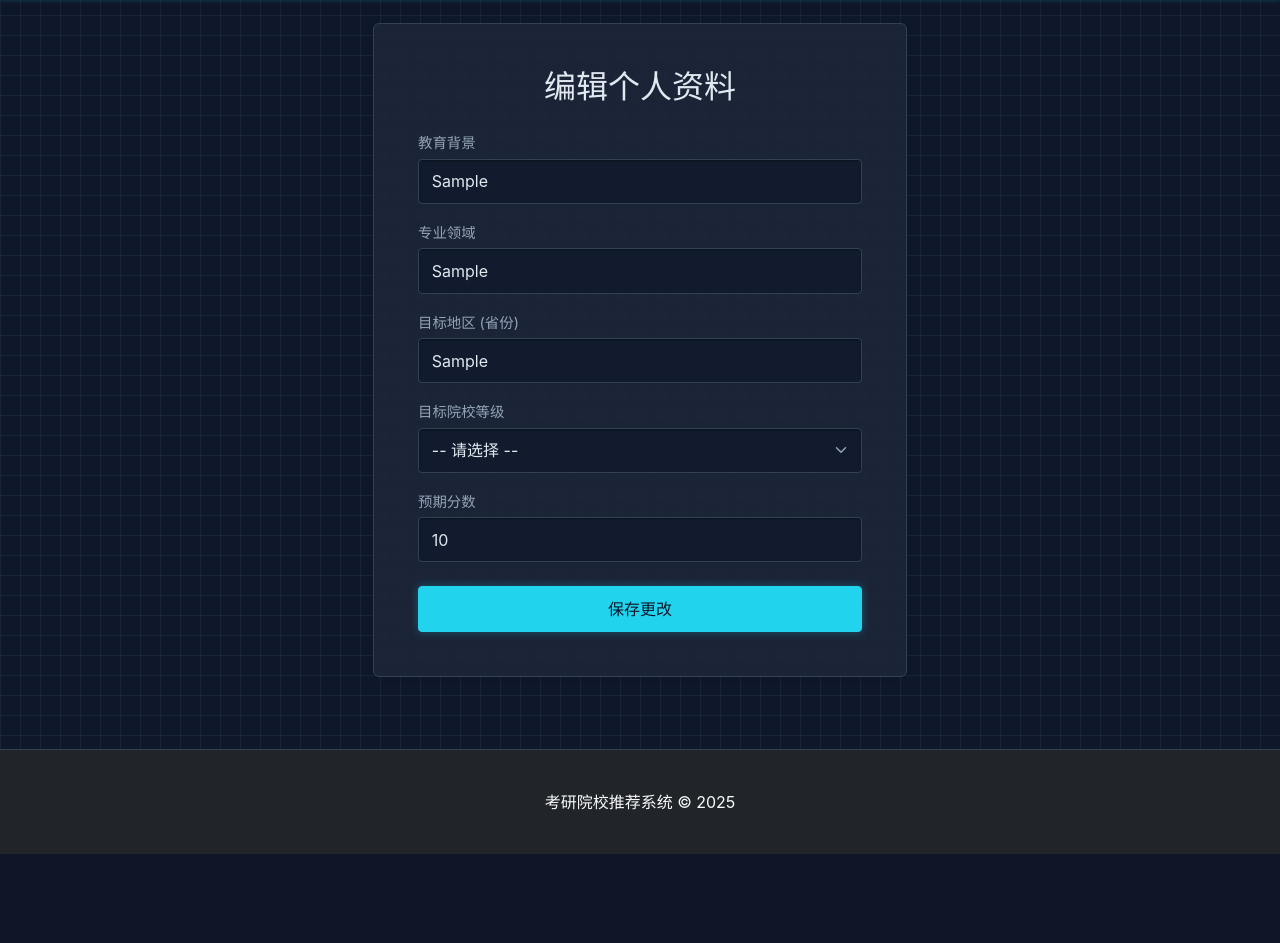
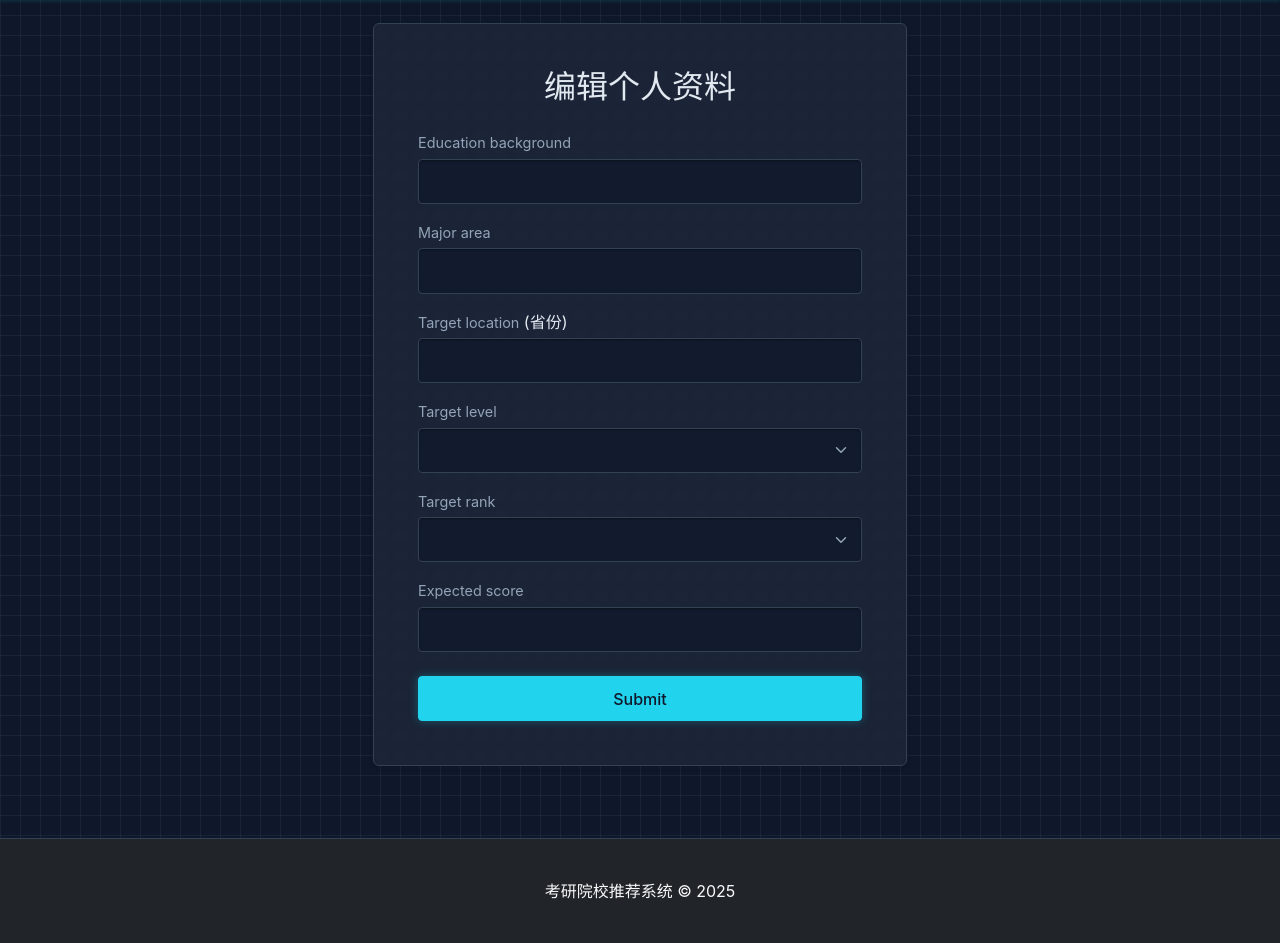
Before and after one commit to Fldicoahkiin/kaoyan_tuijian_system, a Python web app: template templates/profile.html in a window 1280 px wide. Shown: the part 105-1048 px from the top of the page. Before the commit the page ends 959 px from the top, so only its background shows below. Run offline with Jinja, Linux system fonts and the light colour scheme; the template is opened without the code that fills it: most values are stand-ins (such as "Sample title", 1, 10 or a date in 2020); form fields are guessed from the names that the template uses.

Commit message:
个人资料功能修复

```diff
--- a/templates/profile.html
+++ b/templates/profile.html
@@ -12,37 +12,35 @@
                 {% include '_flash_messages.html' %}
 
                 <form method="POST" action="{{ url_for('profile') }}">
-                    {# If using Flask-WTF, include form.hidden_tag() #}
+                    {{ form.hidden_tag() }} {# CSRF token and other hidden fields #}
 
                     <div class="mb-3">
-                        <label for="education_background" class="form-label">教育背景</label>
-                        <input type="text" id="education_background" name="education_background" class="form-control" value="{{ user_profile.get('education_background', '') }}">
+                        {{ form.education_background.label(class_="form-label") }}
+                        {{ form.education_background(class_="form-control") }}
                     </div>
                      <div class="mb-3">
-                        <label for="major_area" class="form-label">专业领域</label>
-                        <input type="text" id="major_area" name="major_area" class="form-control" value="{{ user_profile.get('major_area', '') }}">
+                        {{ form.major_area.label(class_="form-label") }}
+                        {{ form.major_area(class_="form-control") }}
                     </div>
                      <div class="mb-3">
-                        <label for="target_location" class="form-label">目标地区 (省份)</label>
-                        <input type="text" id="target_location" name="target_location" class="form-control" value="{{ user_profile.get('target_location', '') }}">
+                        {{ form.target_location.label(class_="form-label") }} (省份)
+                        {{ form.target_location(class_="form-control") }}
                     </div>
                      <div class="mb-3">
-                        <label for="target_level" class="form-label">目标院校等级</label>
-                        <select id="target_level" name="target_level" class="form-select">
-                            <option value="" {% if not user_profile.get('target_level') %}selected{% endif %}>-- 请选择 --</option>
-                            <option value="985" {% if user_profile.get('target_level') == '985' %}selected{% endif %}>985</option>
-                            <option value="211" {% if user_profile.get('target_level') == '211' %}selected{% endif %}>211</option>
-                            <option value="双一流" {% if user_profile.get('target_level') == '双一流' %}selected{% endif %}>双一流</option>
-                            <option value="一般" {% if user_profile.get('target_level') == '一般' %}selected{% endif %}>一般</option>
-                        </select>
+                        {{ form.target_level.label(class_="form-label") }}
+                        {{ form.target_level(class_="form-select") }}
+                    </div>
+                    <div class="mb-3">
+                        {{ form.target_rank.label(class_="form-label") }}
+                        {{ form.target_rank(class_="form-select") }}
                     </div>
                      <div class="mb-4">
-                        <label for="expected_score" class="form-label">预期分数</label>
-                        <input type="number" id="expected_score" name="expected_score" class="form-control" value="{{ user_profile.get('expected_score', '') }}">
+                        {{ form.expected_score.label(class_="form-label") }}
+                        {{ form.expected_score(class_="form-control") }}
                     </div>
 
                     <div class="d-grid mt-4">
-                        <button type="submit" class="btn btn-primary">保存更改</button>
+                        {{ form.submit(class_="btn btn-primary") }}
                     </div>
                 </form>
             </div>
```
Also changed, not shown: app.py (+38 -16 lines), data/users/admin.json (+4 -3 lines), 1 other file.
